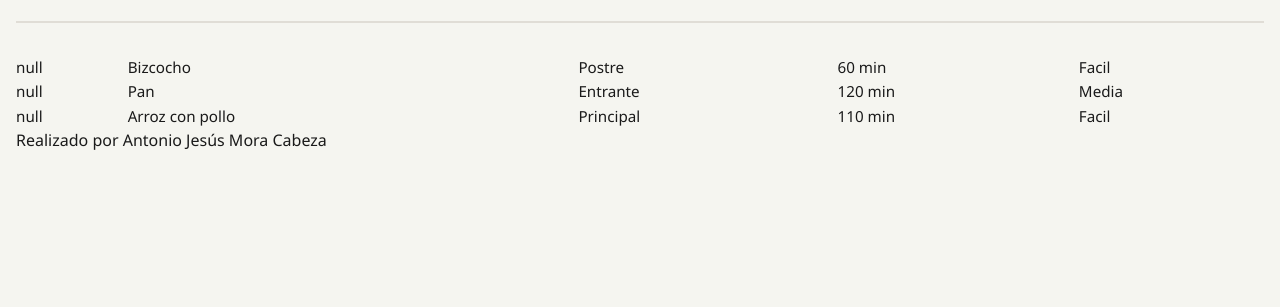
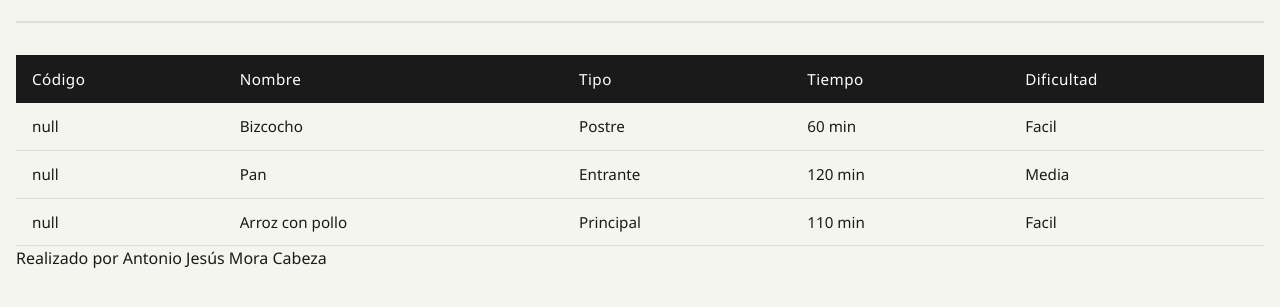
Before and after one commit to AntonioJMora/lmsgi-recetas-AntonioMora, a plain HTML site: page index.html in a window 1280 px wide. Shown: the part 103-410 px from the top of the page. Drawn offline with Linux system fonts and the light colour scheme.

Commit message:
Corrección de tabla

```diff
--- a/index.html
+++ b/index.html
@@ -12,8 +12,17 @@
     <p>Incluye una tabla con datos que se insertan desde un xml con js</p>
 </header>
 <main>
-    <table id="tablaRecetas">
-
+    <table>
+        <thead>
+        <th>Código</th>
+        <th>Nombre</th>
+        <th>Tipo</th>
+        <th>Tiempo</th>
+        <th>Dificultad</th>
+        </thead>
+        <tbody id="tablaRecetas">
+        <!--Insertado mediante js-->
+        </tbody>
     </table>
 </main>
 <footer>
```
